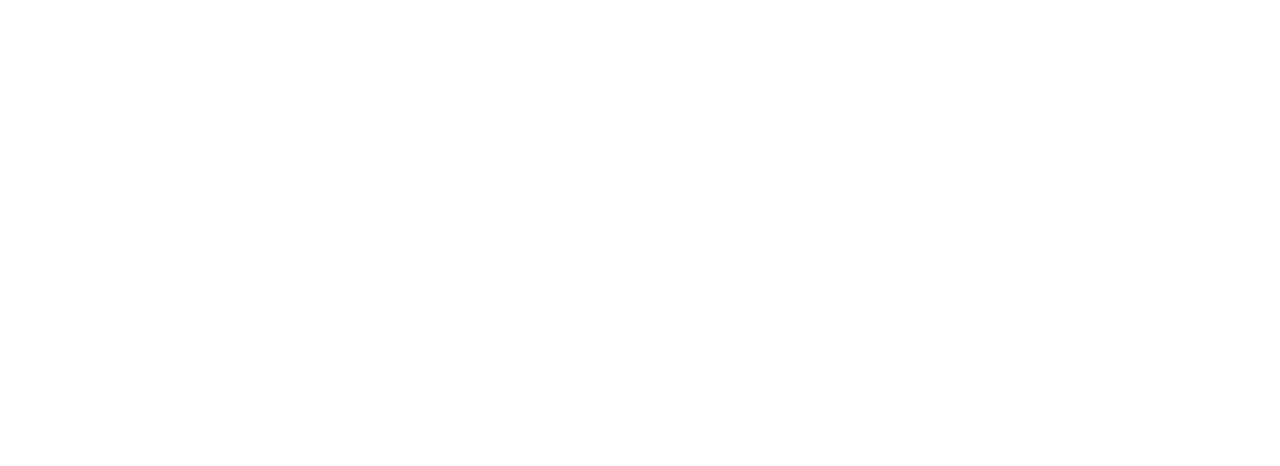
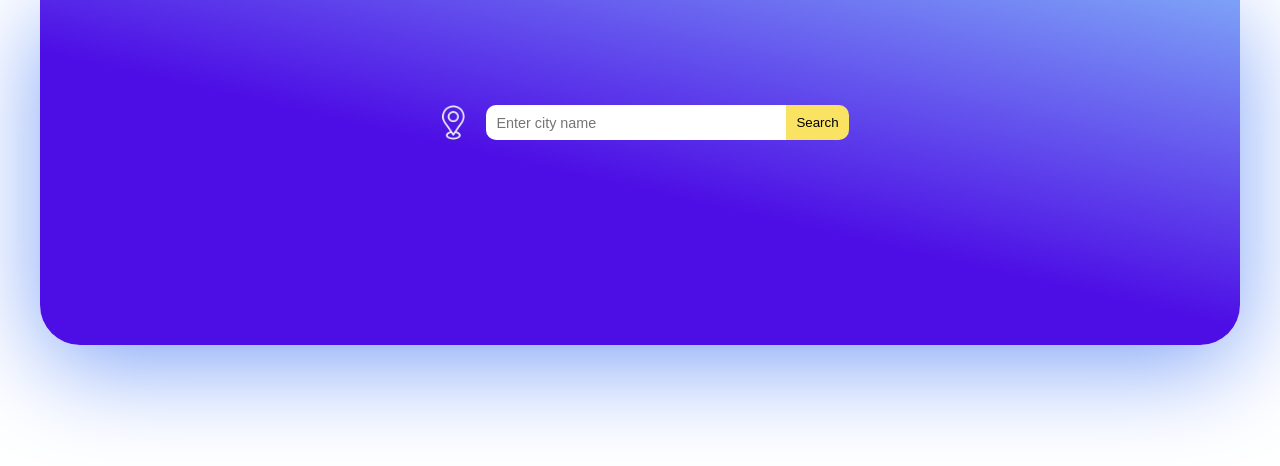
Before and after one commit to saharDarvishian/WeatherApp-Website, a plain HTML site: page index.html in a window 1280 px wide. Drawn offline with Linux system fonts and the light colour scheme.

Commit message:
Added HTML&CSS for header

```diff
--- a/css/style.css
+++ b/css/style.css
@@ -1,5 +1,5 @@
 :root {
-  --color-primary: #4d0de5;
+  --color-primary: rgb(77, 13, 229);
   --color-secondary: #7da1f7;
   --color-warning: #fae362;
   --color-error: #f75e4b;
@@ -15,4 +15,56 @@
 body {
   max-width: 1200px;
   margin: auto;
+  height: 100vh;
 }
+
+#search {
+  display: flex;
+  justify-content: center;
+  align-items: center;
+  padding: 100px 0 200px;
+  background: linear-gradient(
+    13deg,
+    var(--color-primary) 47%,
+    var(--color-secondary) 100%
+  );
+  border-radius: 0 0 40px 40px;
+  box-shadow: var(--color-secondary) 0px 20px 100px 0px;
+}
+
+#location {
+  width: 45px;
+  margin-right: 10px;
+  cursor: pointer;
+  transition: all 0.1 ease-in;
+}
+
+#location:hover {
+  transform: scale(1.3
+  );
+}
+
+#search input {
+  width: 300px;
+  height: 35px;
+  padding: 10px;
+  border: none;
+  outline: none;
+  border-radius: 10px 0 0 10px;
+  color: var(--color-primary);
+  font-size: 0.9rem;
+}
+
+#search button {
+  height: 35px;
+  padding: 10px;
+  border-radius: 0 10px 10px 0;
+  background-color: var(--color-warning);
+  cursor: pointer;
+  border: none;
+  transition: all 0.1s ease-in;
+}
+
+#search button:hover {
+  color: var(--color-primary);
+}
--- a/index.html
+++ b/index.html
@@ -4,10 +4,14 @@
     <meta charset="UTF-8" />
     <meta name="viewport" content="width=device-width, initial-scale=1.0" />
     <title>Botostart | Weather App</title>
+    <link rel="stylesheet" href="css/style.css">
   </head>
   <body>
-
-
+    <div id="search">
+      <img id="location" src="./img/location.png" alt="location icon" />
+      <input type="text" placeholder="Enter city name" />
+      <button>Search</button>
+    </div>
     <script src="./app.js"></script>
   </body>
 </html>
```
